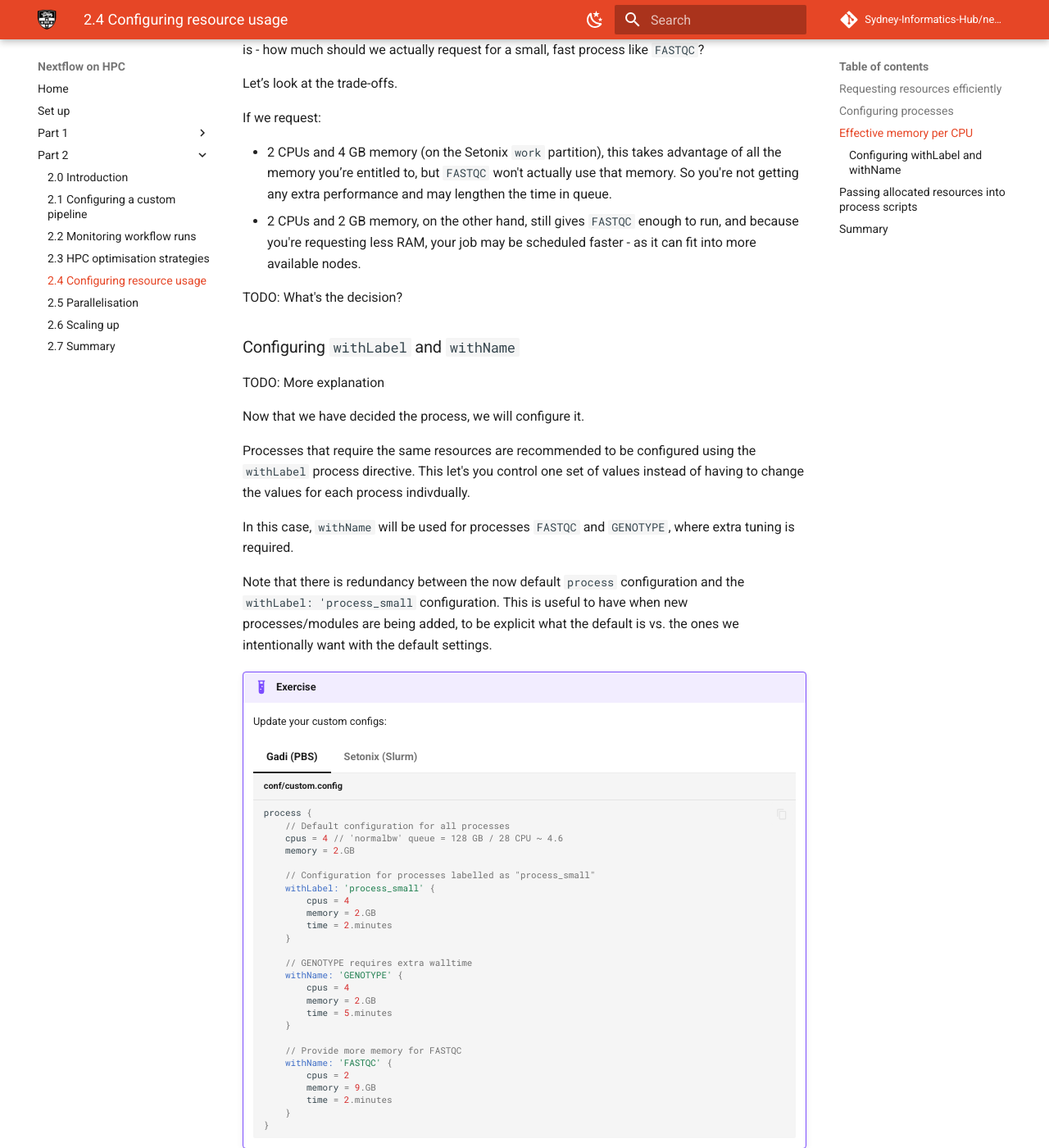
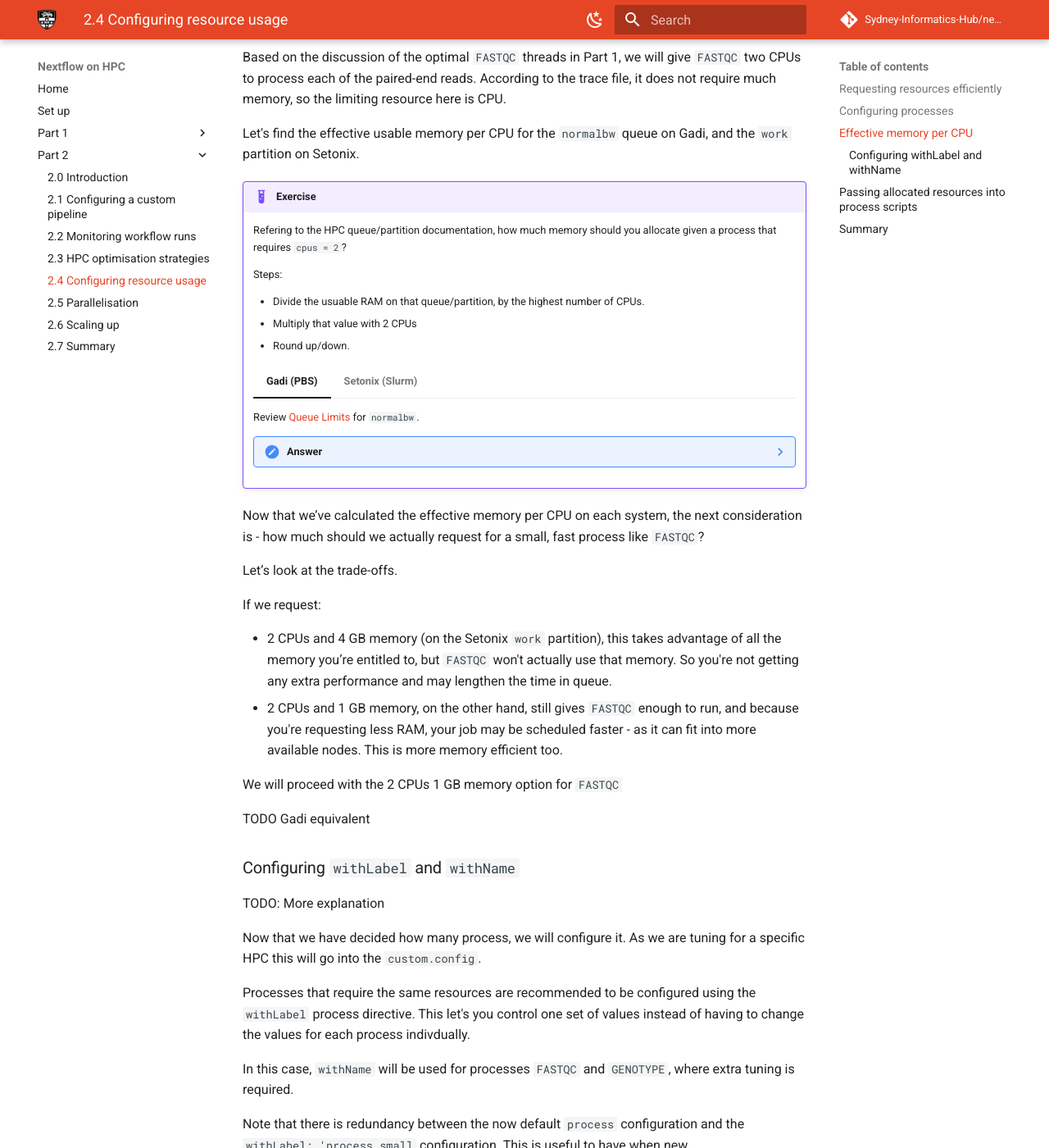
Before and after one commit to Sydney-Informatics-Hub/nextflow-hpc-workshop, an MkDocs documentation site: the page built from docs/part2/24_resourcing.md, in a window 1280 px wide and 1400 px high, scrolled down 3267 px. Shown: the whole window at 82% size. Built offline with MkDocs 1.6.1 and Material for MkDocs 9.7.7, drawn with Linux system fonts in a browser that asks for light colours; comment, search, counter and statistics services are not loaded; some of the changed text lies outside the part shown.

````diff
--- a/docs/part2/24_resourcing.md
+++ b/docs/part2/24_resourcing.md
@@ -122,6 +122,10 @@ Let's find the effective usable memory per CPU for the `normalbw` queue on Gadi,
             - 4.6GB x 2 CPU required = 9.2
             - 9 GB memory
 
+            OR
+
+            - 18 GB to fit 256GB nodes
+
     === "Setonix (Slurm)"
 
         Review [partitions](https://pawsey.atlassian.net/wiki/spaces/US/pages/51929058/Running+Jobs+on+Setonix)
@@ -140,15 +144,17 @@ Let’s look at the trade-offs.
 If we request:
 
 - 2 CPUs and 4 GB memory (on the Setonix `work` partition), this takes advantage of all the memory you’re entitled to, but `FASTQC` won't actually use that memory. So you're not getting any extra performance and may lengthen the time in queue.
-- 2 CPUs and 2 GB memory, on the other hand, still gives `FASTQC` enough to run, and because you're requesting less RAM, your job may be scheduled faster - as it can fit into more available nodes.
+- 2 CPUs and 1 GB memory, on the other hand, still gives `FASTQC` enough to run, and because you're requesting less RAM, your job may be scheduled faster - as it can fit into more available nodes. This is more memory efficient too.
 
-TODO: What's the decision?
+We will proceed with the 2 CPUs 1 GB memory option for `FASTQC`
+
+TODO Gadi equivalent
 
 ### Configuring `withLabel` and `withName`
 
 TODO: More explanation
 
-Now that we have decided the process, we will configure it.
+Now that we have decided how many process, we will configure it. As we are tuning for a specific HPC this will go into the `custom.config`.
 
 Processes that require the same resources are recommended to be
 configured using the `withLabel` process directive. This let's you
@@ -169,11 +175,13 @@ the ones we intentionally want with the default settings.
 
     === "Gadi (PBS)"
 
+        **TODO: Revise**
+
         ```groovy title="conf/custom.config"
         process {
             // Default configuration for all processes
-            cpus = 4 // 'normalbw' queue = 128 GB / 28 CPU ~ 4.6
-            memory = 2.GB
+            cpus = 1 // 'normalbw' queue = 128 GB / 28 CPU ~ 4.6
+            memory = 4.GB
 
             // Configuration for processes labelled as "process_small"
             withLabel: 'process_small' {
@@ -363,14 +371,14 @@ You should see no major changes in memory usage or efficiency - but now your scr
 
 !!! info "Writing efficient custom scripts"
 
-Beyond resource flags, it's also important to write efficient code inside your processes. If you're writing custom scripts (e.g. in Python or R):
+    Beyond resource flags, it's also important to write efficient code inside your processes. If you're writing custom scripts (e.g. in Python or R):
 
-- Prefer vectorised operations over loops
-- Use optimised libraries like `numpy` for Python scripts
-- Consider parallelisation strategies (e.g. OpenMP)
-- Avoid holding large objects in memory unnecessarily
+    - Prefer vectorised operations over loops
+    - Use optimised libraries like `numpy` for Python scripts
+    - Consider parallelisation strategies (e.g. OpenMP)
+    - Avoid holding large objects in memory unnecessarily
 
-While these are outside the scope of this workshop, they’re essential if you want to scale up workflows on HPC.
+    While these are outside the scope of this workshop, they’re essential if you want to scale up workflows on HPC.
 
 ## Summary
 
````
Also changed, not shown: other parts of docs/part2/24_resourcing.md (+1 -1 lines), docs/part2/25_parallelisation.md (+46 -22 lines).
